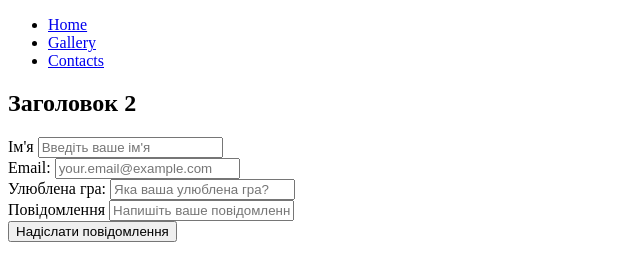
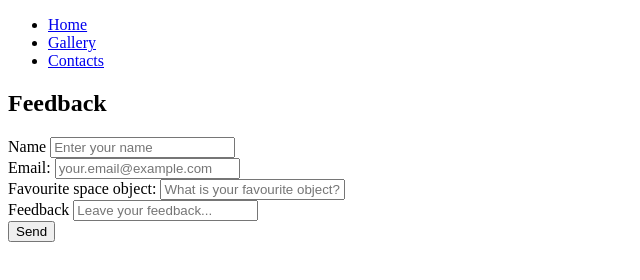
Before and after one commit to polilunana/Poli-site, a plain HTML site: page contacts.html in a window 1280 px wide. Shown: the whole page, without its empty margins (0-640 px from the left). Drawn offline with Linux system fonts and the light colour scheme.

Commit message:
add contacts and images

```diff
--- a/contacts.html
+++ b/contacts.html
@@ -17,11 +17,11 @@
     </nav>
 
     <div class="container">
-        <h2 class="page-title">Заголовок 2</h2>
+        <h2 class="page-title">Feedback</h2>
         <form class="contact-form">
             <div class="form-group">
-                <label for="name">Ім'я</label>
-                <input type="text" id="name" name="name" placeholder="Введіть ваше ім'я" required>
+                <label for="name">Name</label>
+                <input type="text" id="name" name="name" placeholder="Enter your name" required>
             </div>
 
             <div class="form-group">
@@ -30,16 +30,16 @@
             </div>
 
             <div class="form-group">
-                <label for="game">Улюблена гра:</label>
-                <input type="text" id="game" name="game" placeholder="Яка ваша улюблена гра?" required>
+                <label for="game">Favourite space object:</label>
+                <input type="text" id="game" name="game" placeholder="What is your favourite object?" required>
             </div>
 
             <div class="form-group">
-                <label for="message">Повідомлення</label>
-                <input type="message" id="message" name="message" placeholder="Напишіть ваше повідомлення..." required>
+                <label for="message">Feedback</label>
+                <input type="message" id="message" name="message" placeholder="Leave your feedback..." required>
             </div>
 
-            <button type="submit">Надіслати повідомлення</button>
+            <button type="submit">Send</button>
         </form>
     </div>
 </body>
```
Also changed, not shown: gallery.html (+3 -3 lines).
